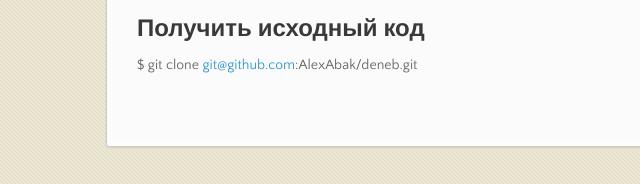
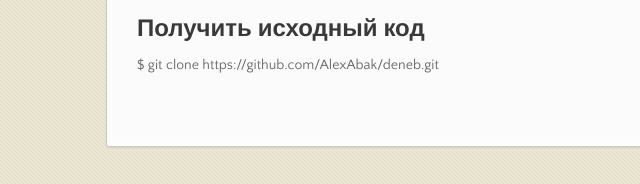
Before and after one commit to AlexAbak/deneb, a plain HTML site: page index.html in a window 1280 px wide. Shown: the part 1131-1315 px from the top of the page, 209-849 px from the left. Drawn offline with nearby package versions, Linux system fonts and the light colour scheme.

Commit message:
Исправил git clone

```diff
--- a/index.html
+++ b/index.html
@@ -83,7 +83,7 @@
 
 <h2>Получить исходный код</h2>
 
-<p>$ git clone <a href="mailto:git@github.com">git@github.com</a>:AlexAbak/deneb.git</p>
+<p>$ git clone https://github.com/AlexAbak/deneb.git</p>
       </section>
       <footer>
         <p>Project maintained by <a href="https://github.com/AlexAbak">AlexAbak</a></p>
```
